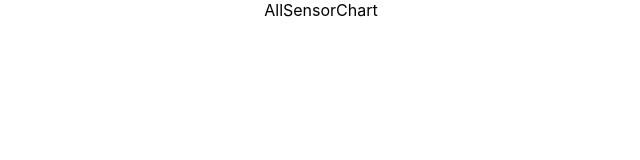
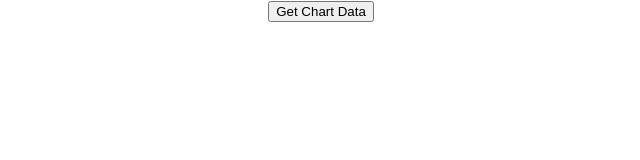
Before and after one commit to PedroFnseca/Copanga-IOT, a React (Create React App) app in the folder Telas/site/: page / in a window 1280 px wide. Shown: the top 160 px of the page, without its empty margins (319-959 px from the left). Built offline with nearby package versions, Linux system fonts and the light colour scheme; the HTML template or start-up script is replaced by a standard one.

Commit message:
Algoritmo universal dataChart

```diff
--- a/Telas/site/src/Components/AllSensorChart/index.js
+++ b/Telas/site/src/Components/AllSensorChart/index.js
@@ -1,9 +1,81 @@
 import React from 'react'
+import api from '../../Service/api'
+import Linechart from '../Charts/Linechart'
 
 function AllSensorChart() {
-  return (
-    <div>AllSensorChart</div>
-  )
+
+    // Função para buscar os dados do sensor na API
+    async function getData() {
+        try{
+            const data = await api.get('sensor/allData')
+            return data.data.results
+        }
+        catch(err){
+            alert(err.code) // Erro de conexão
+        }
+    }
+
+    async function getChartData() {
+        getData()
+        .then(data => {
+
+            // Formatando data para o formato do gráfico
+            const hour = data.map(item => {
+                const {dataHora} = item
+                const YMD = dataHora.split('T')
+                const separatedHour = YMD[1].split(':')
+                return `${separatedHour[0]}:${separatedHour[1]}`
+            })
+            // Remove dados duplicados e põe em labels
+            const labels = hour.filter((este, i) => hour.indexOf(este) === i)
+
+            // Separa os dados de cada sensor para cada array
+            const dados = [[], [], [], [], [], [], []]  // sensor1, sensor2, sensor3 ...
+            const valueSensor = []
+            data.map(item => {
+                const {valorSensor, id_sensor} = item
+                dados[id_sensor].push(valorSensor)
+            })
+            // Passa os dados coletados para um array obs: O index do array é o id do sensor
+            for(let i = 0; i < dados.length; i++){
+                if (dados[i].length != 0){
+                    valueSensor.push(dados[i])
+                }
+            }
+
+            // Criando datasets para o gráfico
+            const datasets = []
+            // Gerando dataset de acordo com o número de sensores
+            for(let i = 0; i < valueSensor.length; i++){
+                datasets.push({
+                    label: `Sensor ${i}`,
+                    data: valueSensor[i].reverse(),
+                    // Gerando cores aleatórias
+                    backgroundColor: `rgb(${((i+5)*2) * 5}, ${((i+10)*2) * 5}, ${((i+8)*2) * 5})`,
+                    borderColor: `rgb(${((i+5)*2) * 5}, ${((i+10)*2) * 5}, ${((i+8)*2) * 5}`,
+                    borderWidth: 1,
+                    tension: 0.2,
+                    pointStyle: 'circle',
+                    pointRadius: 5.5
+                })
+            }
+
+            // Dados do gráfico
+            const dataChart = {
+                // Atribuindo labels do gráfico
+                labels: labels.reverse(),
+                datasets: datasets
+            }
+            console.log(datasets)
+            return dataChart // Retornando o objeto para o gráfico
+        })
+    }
+
+    return (
+    <div>
+        <button onClick={getChartData}>Get Chart Data</button>
+    </div>
+    )
 }
 
 export default AllSensorChart
--- a/Telas/site/src/Components/Charts/Linechart.js
+++ b/Telas/site/src/Components/Charts/Linechart.js
@@ -1,10 +1,11 @@
 import React from 'react'
 import { Line } from 'react-chartjs-2'
+import { Chart as Chartjs } from 'chart.js/auto'
 
-function LineChart(chartData, ChartOptions) {
+function LineChart(chartData) {
 
   return (
-      <Line data={chartData} options={ChartOptions}/>
+      <Line data={chartData}/>
   )
 }
 
--- /dev/null
+++ b/Telas/site/src/Service/api.js
@@ -0,0 +1,7 @@
+import axios from 'axios';
+
+const api = axios.create({
+  baseURL:'https://api-irrigacao.herokuapp.com'
+})
+
+export default api;
```
